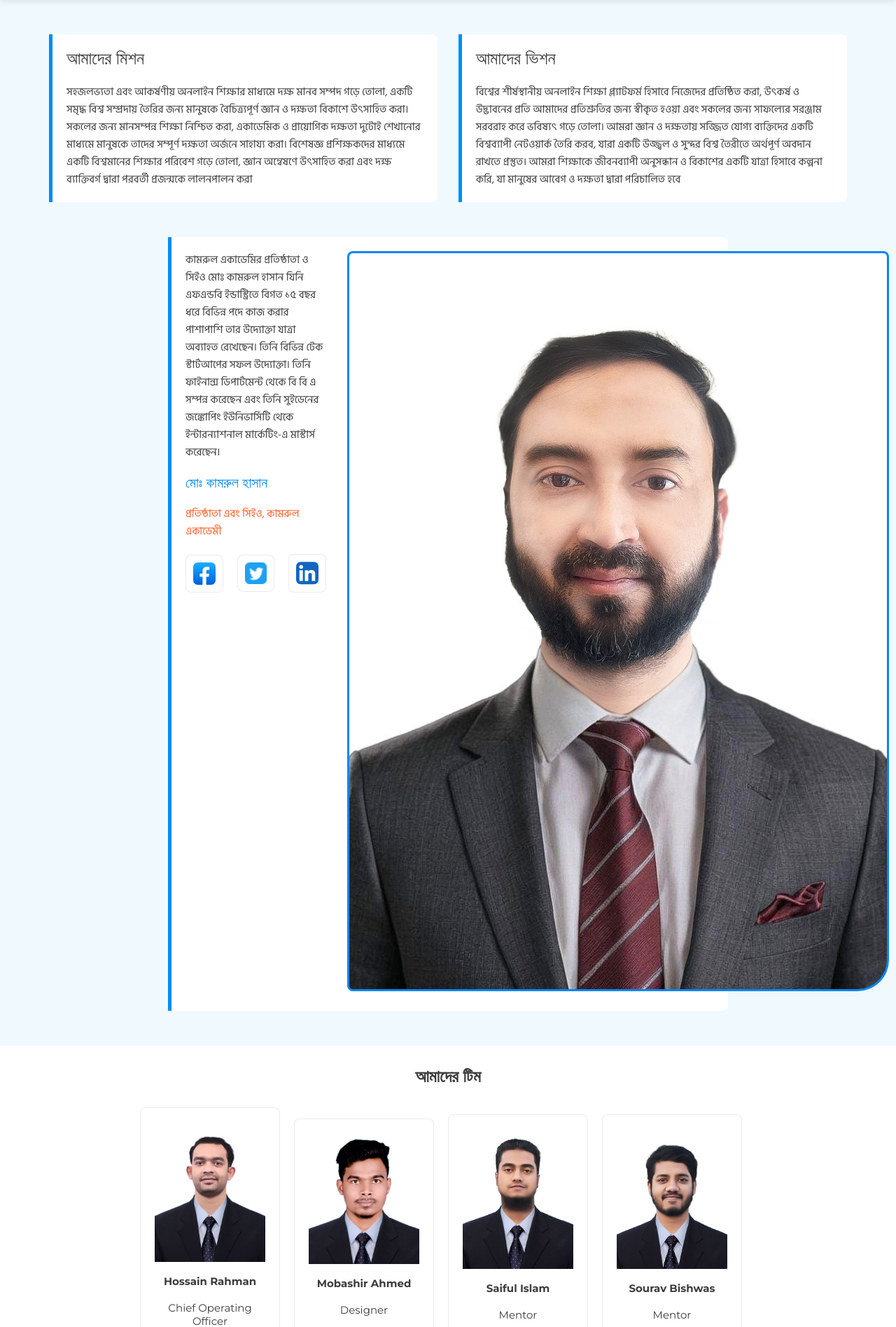
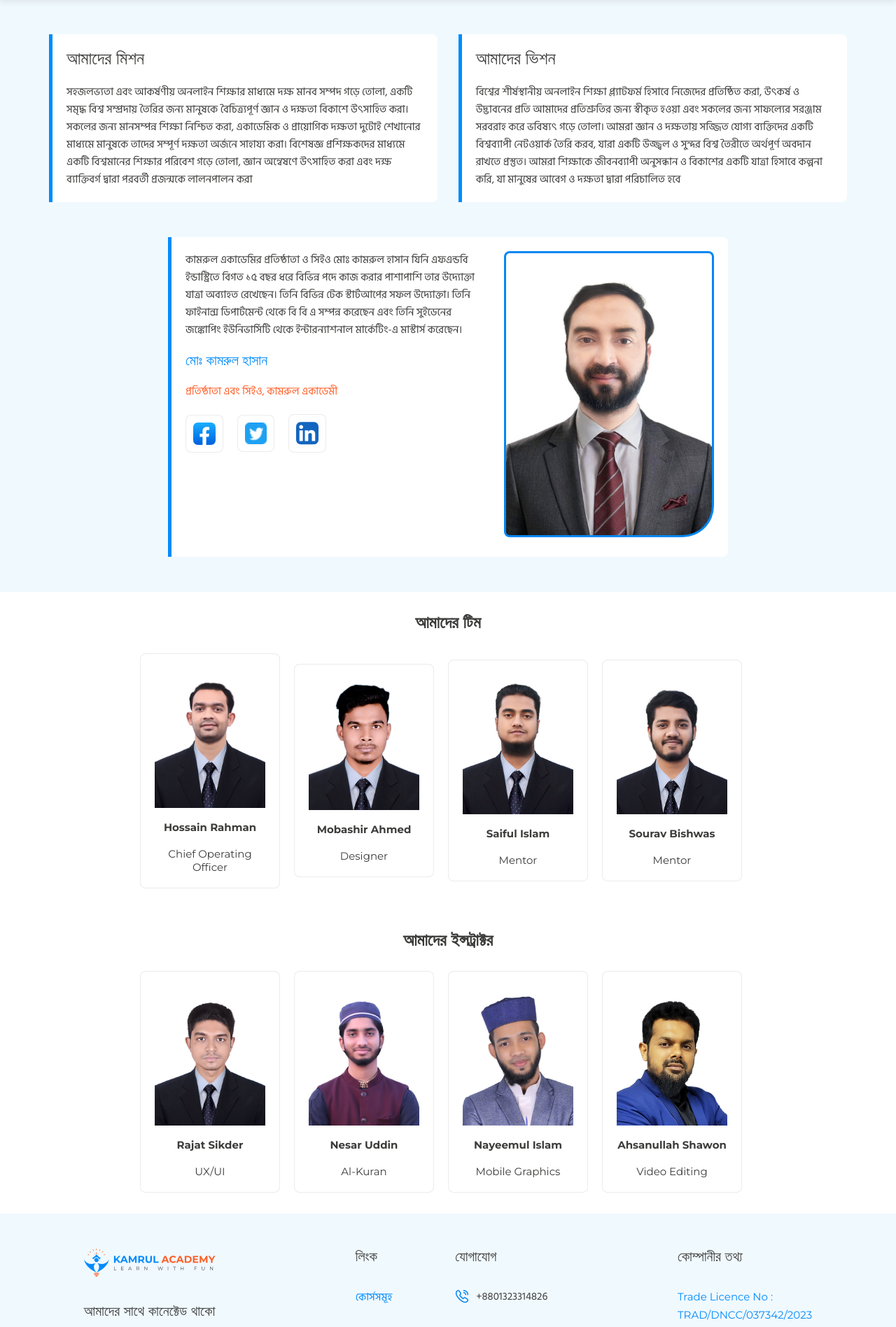
Before and after one commit to uch105/kamrul_academy, a Django app: page /about/ in a window 1280 px wide. Shown: the part 81-1978 px from the top of the page at 70% size. Run offline with Django 5.2, Linux system fonts and the light colour scheme; some libraries are stand-ins or nearby versions; some web fonts are replaced.

Commit message:
CEO iamge

```diff
--- a/static/css/main_web.css
+++ b/static/css/main_web.css
@@ -1298,6 +1298,8 @@ input[type="number"]::-webkit-scrollbar {
 }
 .about-mission-vision > .ceo-box > .ceo > .image > img{
     background-color: #0387F3;
+    width: 300px;
+    height: auto;
     padding: 3px;
     border: none;
     border-radius: 8px 8px 45px 8px;
```
